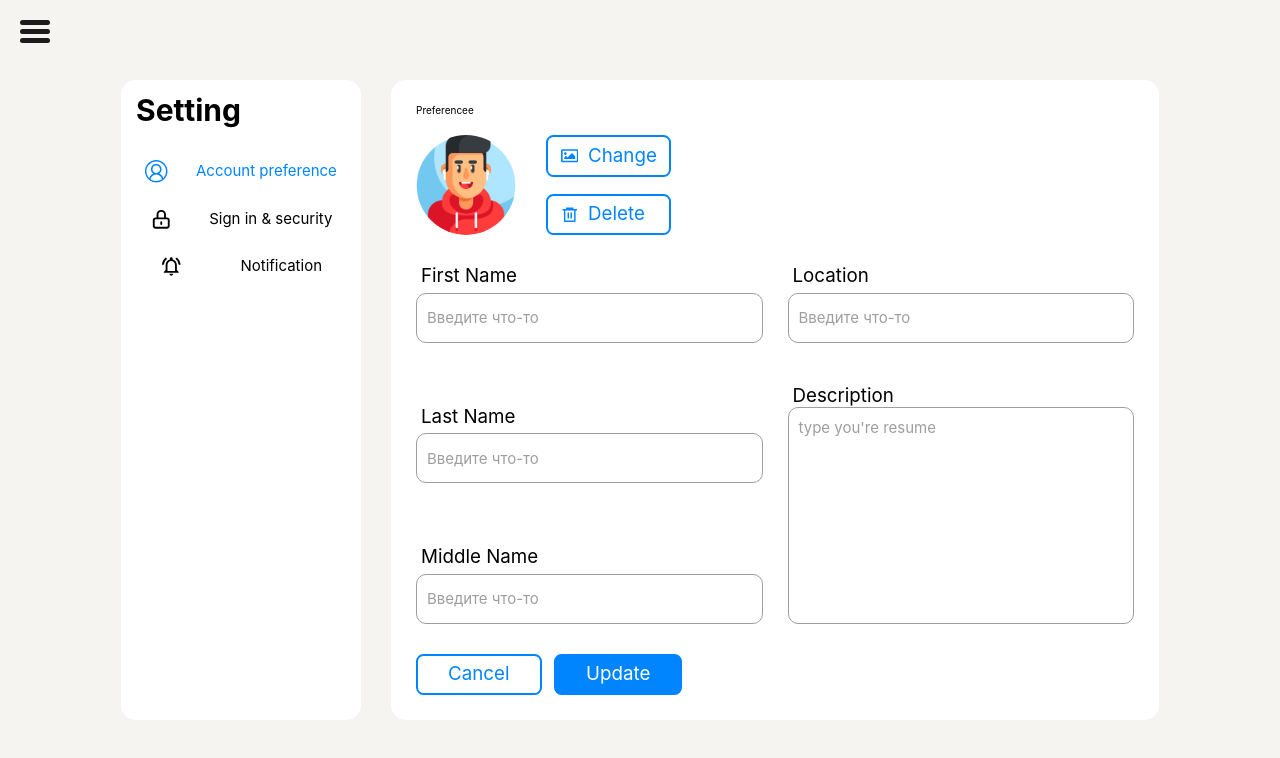
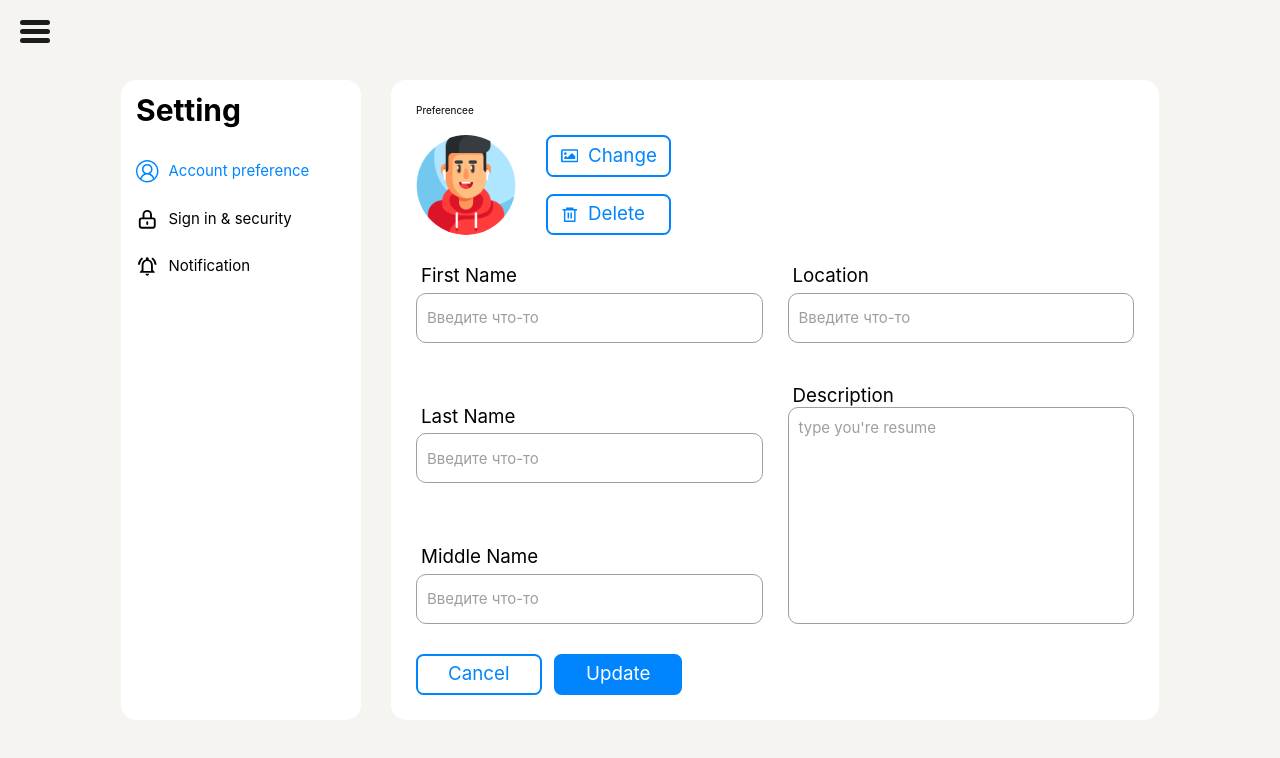
Before and after one commit to NikVoi/Swipe_Job_Next, a Next.js app: page /en/setting in a window 1280 px wide. Shown: the top 758 px of the page. Built offline with nearby package versions, Linux system fonts and the light colour scheme.

Commit message:
fix: wrapper setting

```diff
--- a/src/components/Setting/NavigationSetting/Navigation.module.scss
+++ b/src/components/Setting/NavigationSetting/Navigation.module.scss
@@ -7,7 +7,7 @@
 }
 
 .item {
-	@apply flex justify-around items-center cursor-pointer mb-10 last:mb-0 text-4xl hover:text-primary hover:duration-500 max-md:text-6xl;
+	@apply flex items-center cursor-pointer mb-10 last:mb-0 text-4xl hover:text-primary hover:duration-500 max-md:text-6xl;
 
 	&.active {
 		@apply text-primary;
--- a/src/components/Setting/Setting.module.scss
+++ b/src/components/Setting/Setting.module.scss
@@ -3,7 +3,7 @@
 }
 
 .wrapper {
-	@apply relative h-4/5 w-3/5 max-md:w-3/4;
+	@apply relative h-4/5 w-3/5 max-md:w-5/6;
 }
 
 .close {
```
